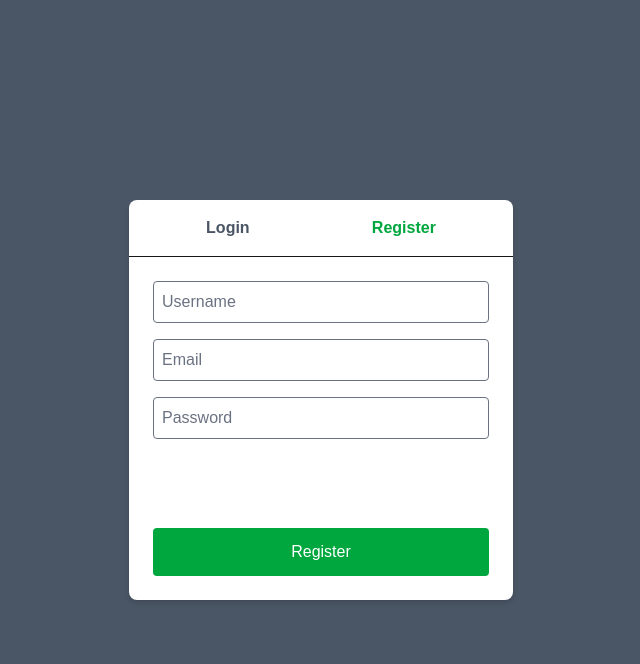
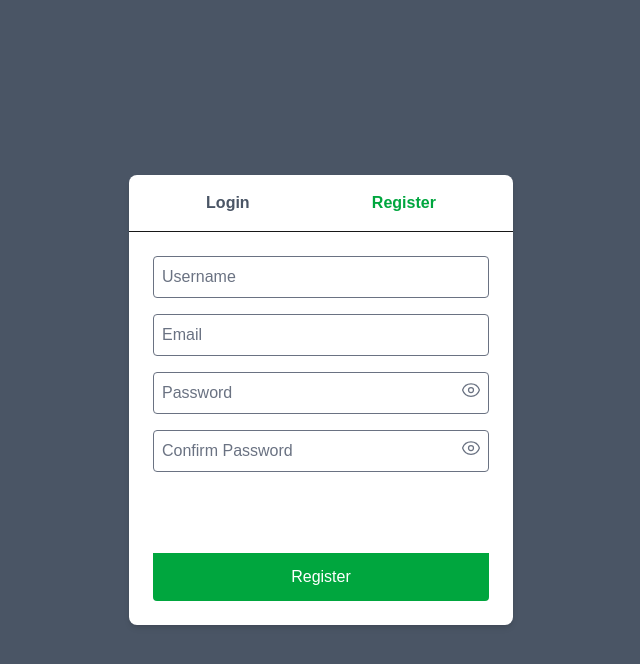
Before and after one commit to leonardviola20-wq/hrdb-lenard, a Next.js app: page /login in a window 1280 px wide. Both pictures are taken after a click on the button "Register". Shown: the top 664 px of the page, without its empty margins (319-959 px from the left). Built offline with nearby package versions, Linux system fonts and the light colour scheme.

Commit message:
added eye to registration

```diff
--- a/app/login/page.tsx
+++ b/app/login/page.tsx
@@ -11,6 +11,9 @@ export default function AuthPage() {
   const [error, setError] = useState("");
   const router = useRouter();
   const [showPassword, setShowPassword] = useState(false);
+  const [showRegisterPassword, setShowRegisterPassword] = useState(false);
+  const [showConfirmPassword, setShowConfirmPassword] = useState(false);
+
 
   const handleLogin = (e: React.FormEvent) => {
     e.preventDefault();
@@ -37,7 +40,7 @@ export default function AuthPage() {
 
   return (
     <div className="flex items-center justify-center min-h-screen bg-gray-600 px-4">
-      <div className="w-full max-w-sm h-[400px] bg-white rounded-lg shadow-md flex flex-col">
+      <div className="w-full max-w-sm h-[450px] bg-white rounded-lg shadow-md flex flex-col">
         {/* Tabs docked at top */}
         <div className="flex justify-around border-b p-4">
           <button
@@ -127,23 +130,60 @@ export default function AuthPage() {
         placeholder-gray-500 text-gray-900 focus:border-blue-500 focus:ring-2 focus:ring-blue-400"
         onChange={e => setForm({ ...form, email: e.target.value })}
       />
+
+        {/* Password with toggle */}
+          <div className="relative">
                   <input
-                  type="password"
+                    type={showRegisterPassword ? "text" : "password"}
                     placeholder="Password"
                     className="w-full border border-gray-500 p-2 rounded
                     placeholder-gray-500 text-gray-900 focus:border-blue-500 focus:ring-2 focus:ring-blue-400"
                     onChange={e => setForm({ ...form, password: e.target.value })}
                   />
+                  <button
+                    type="button"
+                    onClick={() => setShowRegisterPassword(!showRegisterPassword)}
+                    className="absolute right-2 top-2 text-gray-500 hover:text-gray-700"
+                  >
+                    {showRegisterPassword ? (
+                      <EyeSlashIcon className="h-5 w-5" />
+                    ) : (
+                      <EyeIcon className="h-5 w-5" />
+                    )}
+                  </button>
                 </div>
+
+                {/* Confirm Password with toggle */}
+                <div className="relative">
+                  <input
+                    type={showConfirmPassword ? "text" : "password"}
+                    placeholder="Confirm Password"
+                    className="w-full border border-gray-500 p-2 rounded
+                    placeholder-gray-500 text-gray-900 focus:border-blue-500 focus:ring-2 focus:ring-blue-400"
+                    onChange={e => setForm({ ...form, confirmPassword: e.target.value })}
+                  />
+                  <button
+                    type="button"
+                    onClick={() => setShowConfirmPassword(!showConfirmPassword)}
+                    className="absolute right-2 top-2 text-gray-500 hover:text-gray-700"
+                  >
+                    {showConfirmPassword ? (
+                      <EyeSlashIcon className="h-5 w-5" />
+                    ) : (
+                      <EyeIcon className="h-5 w-5" />
+                    )}
+                  </button>
+                </div>
+              </div>
+
               <button
                 type="submit"
-                className="mt-auto bg-green-600 text-white px-4 py-3 rounded"
+                className="mt-auto w-full bg-green-600 text-white py-3 rounded-b"
               >
                 Register
               </button>
             </form>
           )}
-
           {error && <p className="mt-4 text-red-600 text-center">{error}</p>}
         </div>
       </div>
```
Lines whose indentation alone changed are shown as unchanged.
